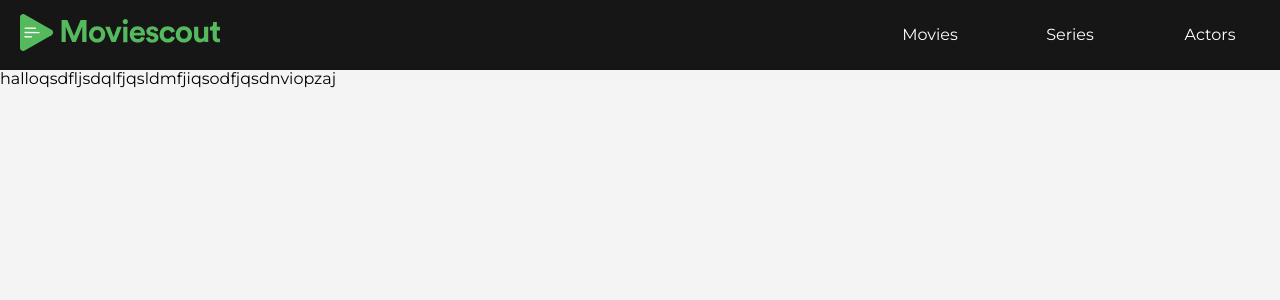
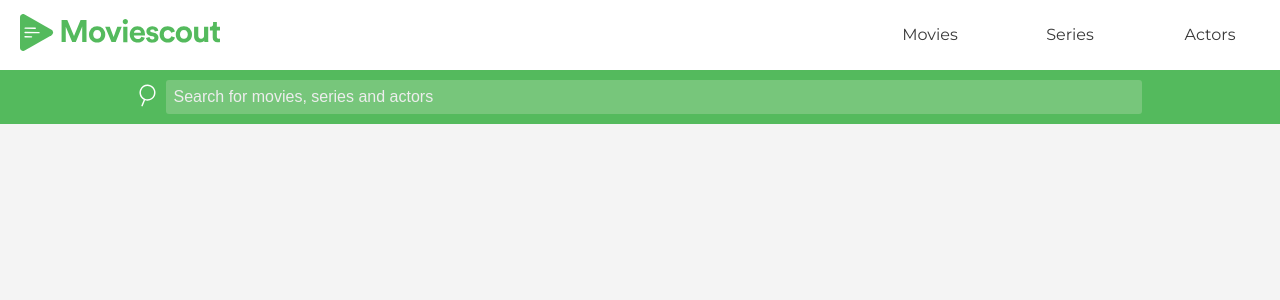
Before and after one commit to svenhabex/MovieScout, an Angular app: page / in a window 1280 px wide. Shown: the top 300 px of the page. Built offline with nearby package versions, Linux system fonts and the light colour scheme.

Commit message:
searchbox + favicon

```diff
--- a/src/app/app.component.html
+++ b/src/app/app.component.html
@@ -1,4 +1,4 @@
 <header>
   <app-nav></app-nav>
-  <div class="header-img">halloqsdfljsdqlfjqsldmfjiqsodfjqsdnviopzaj </div>
 </header>
+<app-search></app-search>
--- a/src/app/core/search/search.component.html
+++ b/src/app/core/search/search.component.html
@@ -1,3 +1,8 @@
-<p>
-  search works!
-</p>
+<form class="search">
+  <span>
+    <svg class="svg-icon search-icon" viewBox="0 0 20 20">
+			<path fill="none" d="M12.323,2.398c-0.741-0.312-1.523-0.472-2.319-0.472c-2.394,0-4.544,1.423-5.476,3.625C3.907,7.013,3.896,8.629,4.49,10.102c0.528,1.304,1.494,2.333,2.72,2.99L5.467,17.33c-0.113,0.273,0.018,0.59,0.292,0.703c0.068,0.027,0.137,0.041,0.206,0.041c0.211,0,0.412-0.127,0.498-0.334l1.74-4.23c0.583,0.186,1.18,0.309,1.795,0.309c2.394,0,4.544-1.424,5.478-3.629C16.755,7.173,15.342,3.68,12.323,2.398z M14.488,9.77c-0.769,1.807-2.529,2.975-4.49,2.975c-0.651,0-1.291-0.131-1.897-0.387c-0.002-0.004-0.002-0.004-0.002-0.004c-0.003,0-0.003,0-0.003,0s0,0,0,0c-1.195-0.508-2.121-1.452-2.607-2.656c-0.489-1.205-0.477-2.53,0.03-3.727c0.764-1.805,2.525-2.969,4.487-2.969c0.651,0,1.292,0.129,1.898,0.386C14.374,4.438,15.533,7.3,14.488,9.77z"></path>
+		</svg>
+  </span>
+  <input type="text" name="search" placeholder="Search for movies, series and actors">
+</form>
--- a/src/styles/_base.sass
+++ b/src/styles/_base.sass
@@ -1,2 +1,3 @@
 body
   font-family: 'Montserrat', sans-serif
+  background-color: #f4f4f4
--- a/src/styles/_header.sass
+++ /dev/null
@@ -1,5 +0,0 @@
-.header-img
-  width: 100%
-  height: 3000px
-  background-color: #f4f4f4
-  margin-top: 70px
--- a/src/styles/_nav.sass
+++ b/src/styles/_nav.sass
@@ -6,7 +6,7 @@ nav
  top: 0
  left: 0
  right: 0
- background-color: #161616
+ background-color: white
 
  .logo
    flex: 4
@@ -33,11 +33,11 @@ nav
        width: 100%
        text-align: center
        transition: background-color 0.2s ease-in-out
-       color: white
+       color: rgba(0,0,0,.78)
        position: relative
 
        &:hover
-         color: white
+         color: rgba(0,0,0,.78)
 
        &:after
          content: ""
@@ -57,4 +57,4 @@ nav
 
 
        &:visited
-         color: white
+         color: rgba(0,0,0,.78)
--- /dev/null
+++ b/src/styles/_search.sass
@@ -0,0 +1,35 @@
+.search
+  margin-top: 70px
+  display: flex
+  justify-content: center
+  align-items: center
+  width: 100%
+  background-color: #54BA5D
+  padding: 10px 0
+  position: relative
+
+  span
+    margin-right: 5px
+    .search-icon
+      height: 27px
+      width: 27px
+
+  input
+    border: none
+    width: 960px
+    background-color: #77c67b
+    color: white
+    transition: all 0.2s ease-in-out
+    border-radius: 3px
+    padding: 8px 8px
+    margin-right: 5px
+    &::placeholder
+      color: #ededed
+
+    &:focus
+      outline: none
+      background-color: rgba(255,255,255,.92)
+      color: rgba(0,0,0,.78)
+      box-shadow: 0 2px 5px rgba(0,0,0,.26)
+      &::placeholder
+        color: #8e8e8e
--- /dev/null
+++ b/src/styles/_svg.sass
@@ -0,0 +1,8 @@
+.svg-icon
+  width: 1em
+  height: 1em
+  path, polygon, rect
+    fill: #ffffff
+  circle
+    stroke: #4691f6
+    stroke-width: 1
--- a/src/styles/styles.sass
+++ b/src/styles/styles.sass
@@ -1,5 +1,6 @@
 /* You can add global styles to this file, and also import other style files */
 @import "normalize"
 @import "base"
+@import "svg"
 @import "nav"
-@import "header"
+@import "search"
```
Also changed, not shown: 1 other file (tests, documents, lock files or other folders).
